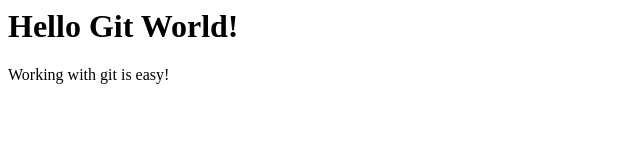
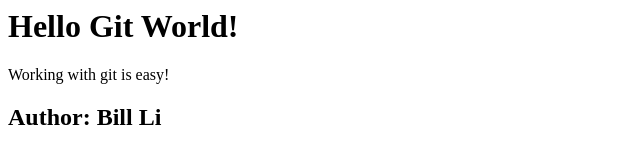
Before and after one commit to bli-dxchain/GitGitHubMasterclass, a plain HTML site: page index.html in a window 1280 px wide. Shown: the whole page, without its empty margins (0-640 px from the left). Drawn offline with Linux system fonts and the light colour scheme.

Commit message:
added myself as the author

```diff
--- a/index.html
+++ b/index.html
@@ -3,3 +3,5 @@
 <div<>
     <p>Working with git is easy!</p>
 </div>
+
+<h2>Author: Bill Li</h2>
```
